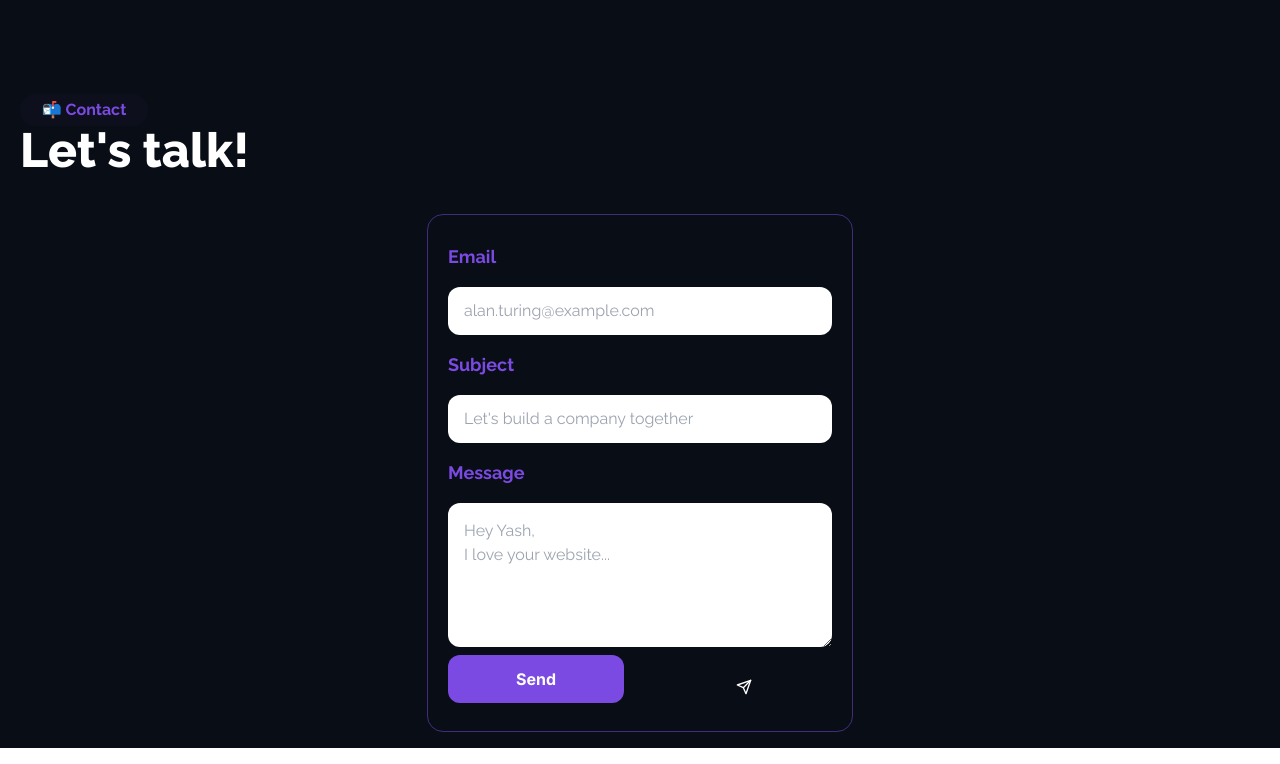
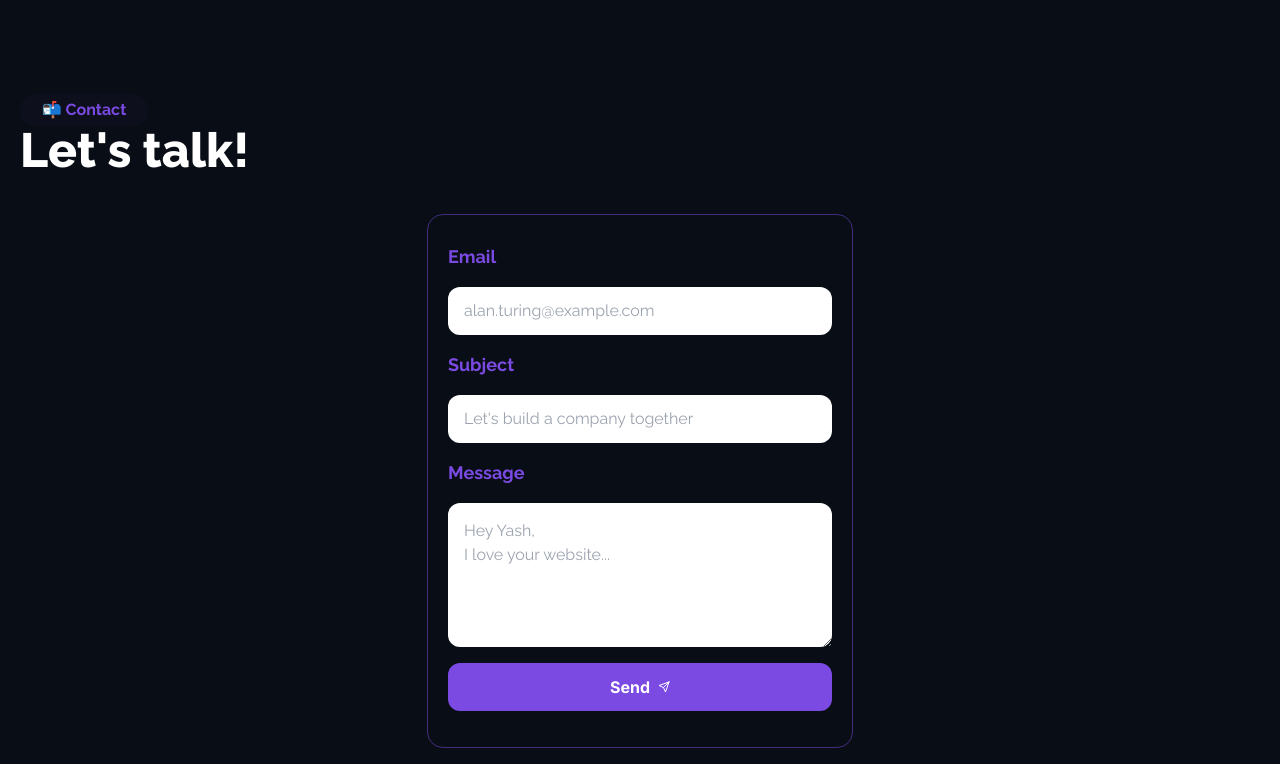
Before and after one commit to yinani24/portfolio, a Next.js app: page / in a window 1280 px wide. Shown: the part 3563-4327 px from the top of the page. Built offline with nearby package versions, Linux system fonts and the light colour scheme.

Commit message:
changes in contact page

```diff
--- a/package.json
+++ b/package.json
@@ -16,6 +16,7 @@
     "next": "14.0.4",
     "react": "^18",
     "react-dom": "^18",
+    "react-hot-toast": "^2.4.1",
     "react-icons": "^5.0.1",
     "react-type-animation": "^3.2.0",
     "react-vertical-timeline-component": "^3.6.0",
--- a/src/app/api/send/route.ts
+++ b/src/app/api/send/route.ts
@@ -1,19 +1,28 @@
+"use server";
+
+import { NextApiRequest, NextApiResponse } from 'next';
 import { EmailTemplate } from '@/components/emailtemplate';
 import { Resend } from 'resend';
+import { NextResponse } from 'next/server';
 
 const resend = new Resend(process.env.RESEND_API_KEY);
+const fromEmail = process.env.FROM_EMAIL || '';
+const toEmail = process.env.TO_EMAIL || '';
 
-export async function POST() {
-  try {
-    const data = await resend.emails.send({
-      from: 'Acme <onboarding@resend.dev>',
-      to: ['delivered@resend.dev'],
-      subject: 'Hello world',
-      react: EmailTemplate({ email: "temp", subject: "temp", body: "temp" }),
-    });
+export async function POST(req: NextApiRequest, res: NextApiResponse) {
+    console.log(req.body.json())
+    const { email, subject, message } = req.body.json();
 
-    return Response.json(data);
-  } catch (error) {
-    return Response.json({ error });
-  }
+    try {
+        const data = await resend.emails.send({
+            from: fromEmail,
+            to: toEmail,
+            subject: "Contact Form Submission",
+            reply_to: email,
+            react: EmailTemplate({ email: email, subject: subject, body: message }),
+        });
+        return NextResponse.json(data);
+    } catch (error) {
+        return NextResponse.json({error});
+    }
 }
--- a/src/app/contact/contact.tsx
+++ b/src/app/contact/contact.tsx
@@ -1,20 +1,59 @@
+"use client";
+
+import React from "react";
 import { FiSend } from "react-icons/fi";
+import { toast } from "react-hot-toast";
 
 export default function ContactForm(){
+
+    const handleSubmit = async (e: any) => {
+        e.preventDefault();
+        const data = {
+          email: e.target.senderEmail.value,
+          subject: e.target.subject.value,
+          message: e.target.message.value,
+        };
+        const JSONdata = JSON.stringify(data);
+        const endpoint = "/api/send";
+
+        // Form the request for sending data to the server.
+        const options = {
+          // The method is POST because we are sending data.
+          method: "POST",
+          // Tell the server we're sending JSON.
+          headers: {
+            "Content-Type": "application/json",
+          },
+          // Body of the request is the JSON data we created above.
+          body: JSONdata,
+        };
+
+        const response = await fetch(endpoint, options);
+        console.log(response);
+
+        if (response.status === 200) {
+            console.log("Message sent.");
+            toast.success("Message sent successfully!");
+            e.target.reset()
+        }else {
+            console.log("Message failed to send.");
+            toast.error("Message failed to send.");
+        }
+    };
+
     return(
         <div className='flex flex-col items-center justify-center mt-10'>
-            <form className='flex flex-col items-start justify-center border border-[#7B4AE280] rounded-2xl p-5'>
+            <form onSubmit={handleSubmit} className='flex flex-col items-start justify-center border border-[#7B4AE280] rounded-2xl p-5'>
                 <label className='text-[#7B4AE2] font-Raleway text-lg font-bold mb-4 mt-2'>Email</label>
-                <input className='w-96 h-12 rounded-xl p-4 mb-4 text-[rgba(255, 255, 255, 0.5)] font-Raleway' type='email' placeholder='alan.turing@example.com'/>
+                <input name="senderEmail" className='w-96 h-12 rounded-xl p-4 mb-4 text-[rgba(255, 255, 255, 0.5)] font-Raleway' type='email' placeholder='alan.turing@example.com'/>
                 <label className='text-[#7B4AE2] font-Raleway font-bold text-lg mb-4'>Subject</label>
-                <input className='w-96 h-12 rounded-xl p-4 mb-4 text-[rgba(255, 255, 255, 0.5)] font-Raleway' type='text' placeholder={`Let's build a company together`}/>
+                <input name="subject" className='w-96 h-12 rounded-xl p-4 mb-4 text-[rgba(255, 255, 255, 0.5)] font-Raleway' type='text' placeholder={`Let's build a company together`}/>
                 <label className='text-[#7B4AE2] font-Raleway font-bold text-lg mb-4'>Message</label>
-                <textarea className='w-96 h-36 rounded-xl p-4 mb-4 text-[rgba(255, 255, 255, 0.5)] font-Raleway'
+                <textarea name='message' className='w-96 h-36 rounded-xl p-4 mb-4 text-[rgba(255, 255, 255, 0.5)] font-Raleway'
                     placeholder={`Hey Yash,\nI love your website...`}/>
-                <div className="flex w-96 h-12 items-center justify-center text-white">
-                    <button className='w-96 h-12 rounded-xl mb-4 bg-[#7B4AE2] text-white text-Raleway font-bold text-center'>Send</button>
-                    <FiSend className='w-full relative ml-8'/>
-                </div>
+                <button type="submit" className='w-96 group text-base flex justify-center outline-none items-center gap-2 h-12 rounded-xl bg-[#7B4AE2] mb-4 text-white text-Raleway font-bold text-center transition-all focus:scale-110 '>
+                    Send{" "}<FiSend className='text-xs'/>
+                </button>
             </form>
         </div>
     )
```
Also changed, not shown: 2 other files (tests, documents, lock files or other folders).
